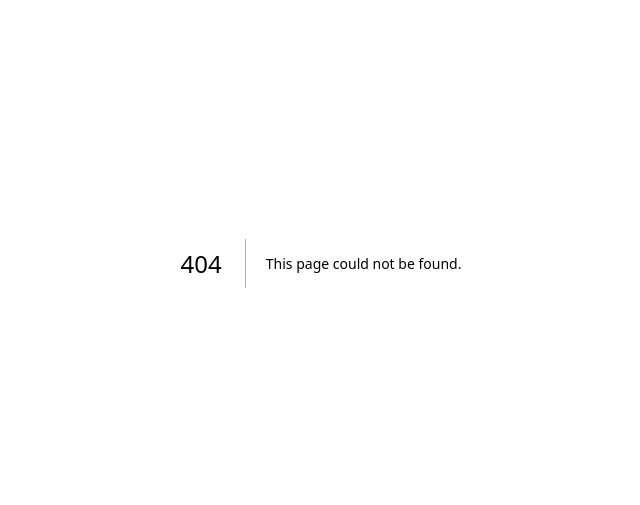
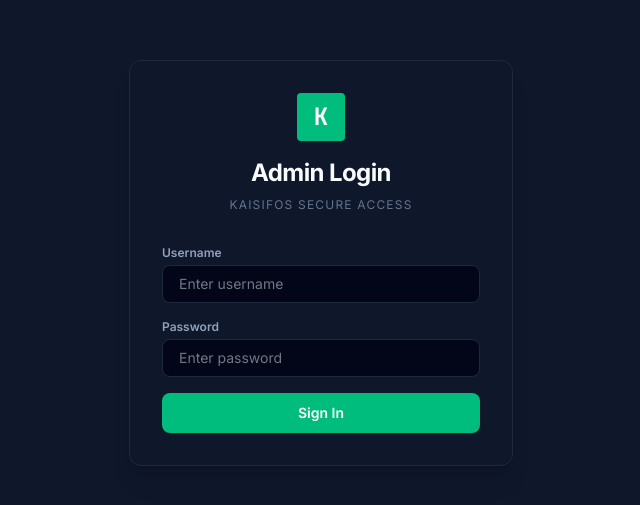
Before and after one commit to jittergitter05/KaisifOS, a Next.js app: page /login in a window 1280 px wide. Before the commit this address had no page. Shown: the part 137-642 px from the top of the page, without its empty margins (319-959 px from the left). Built offline with nearby package versions, Linux system fonts and the light colour scheme.

Commit message:
feat: implement custom cookie-based authentication
Replace Basic Auth with a custom cookie-based login flow. Add login page, authentication API route, and update middleware to handle protected routes and unauthorized redirects.

```diff
--- a/app/admin/digest/page.tsx
+++ b/app/admin/digest/page.tsx
@@ -6,10 +6,20 @@ import Link from 'next/link';
 export default function DigestPage() {
   const [jobs, setJobs] = useState<any[]>([]);
   const [loading, setLoading] = useState(true);
+  const [error, setError] = useState<string | null>(null);
 
   useEffect(() => {
-    fetch('/api/admin/sheet-sync').then(res => res.json()).then(data => {
-        if (data.rows) {
+    fetch('/api/admin/sheet-sync')
+      .then(async res => {
+        if (res.status === 401) {
+          window.location.href = '/login';
+          return null;
+        }
+        if (!res.ok) throw new Error('Failed to fetch data');
+        return res.json();
+      })
+      .then(data => {
+        if (data && data.rows) {
           const todayStr = new Date().toISOString().split('T')[0];
           const parsedJobs = data.rows.map((r: any[], i: number) => ({
             rowId: i + 1, Date: r[0] || '', Title: r[2] || '', Company: r[3] || '',
@@ -19,7 +29,12 @@ export default function DigestPage() {
           setJobs(parsedJobs.sort((a,b) => b.Score - a.Score));
         }
         setLoading(false);
-      }).catch(() => setLoading(false));
+      })
+      .catch((err) => {
+        console.error(err);
+        setError('Failed to load digest data.');
+        setLoading(false);
+      });
   }, []);
 
   return (
@@ -33,6 +48,7 @@ export default function DigestPage() {
       </header>
       <main className="flex-1 py-8 px-4 sm:px-6 lg:px-8 max-w-4xl mx-auto w-full pb-24">
         {loading ? <div className="text-center py-12 text-slate-500 font-mono text-xs">Loading today's matches...</div> :
+         error ? <div className="text-center py-12 text-slate-500 font-mono text-xs text-red-400">{error}</div> :
          jobs.length === 0 ? <div className="text-center py-12 bg-slate-900 rounded-xl shadow-sm border border-slate-800 text-slate-400 gap-4 flex flex-col items-center"><p className="text-sm font-medium text-white">No top matches found today.</p><p className="text-[10px] font-mono text-slate-500 tracking-wider">Cron will run again tomorrow at 08:00 UTC</p></div> :
          <div className="space-y-6 pb-12">{jobs.map(job => <JobCard key={job.rowId} job={job} />)}</div>}
       </main>
--- a/app/admin/tracker/page.tsx
+++ b/app/admin/tracker/page.tsx
@@ -15,9 +15,20 @@ export default function TrackerPage() {
   const [loading, setLoading] = useState(true);
   const [filter, setFilter] = useState('ALL');
 
+  const [error, setError] = useState<string | null>(null);
+
   useEffect(() => {
-    fetch('/api/admin/sheet-sync').then(res => res.json()).then(data => {
-        if (data.rows) {
+    fetch('/api/admin/sheet-sync')
+      .then(async res => {
+        if (res.status === 401) {
+          window.location.href = '/login';
+          return null;
+        }
+        if (!res.ok) throw new Error('Failed to fetch data');
+        return res.json();
+      })
+      .then(data => {
+        if (data && data.rows) {
           const parsedJobs = data.rows.map((r: any[], i: number) => ({
             rowId: i + 1, date: r[0] || '', id: r[1] || '', title: r[2] || '', company: r[3] || '',
             score: parseInt(r[4] || '0', 10), url: r[7] || '', dm: r[8] || '', status: r[10] || 'NEW',
@@ -25,7 +36,12 @@ export default function TrackerPage() {
           setJobs(parsedJobs.reverse());
         }
         setLoading(false);
-      }).catch(() => setLoading(false));
+      })
+      .catch((err) => {
+        console.error(err);
+        setError('Failed to load tracker data. Please check your connection.');
+        setLoading(false);
+      });
   }, []);
 
   const updateStatus = async (rowId: number, newStatus: string) => {
@@ -161,6 +177,8 @@ export default function TrackerPage() {
               <tbody className="divide-y divide-slate-800">
                 {loading ? (
                   <tr><td colSpan={5} className="px-6 py-12 text-center text-sm font-mono text-slate-500">Loading tracker data...</td></tr>
+                ) : error ? (
+                  <tr><td colSpan={5} className="px-6 py-12 text-center text-sm font-mono text-red-400">{error}</td></tr>
                 ) : filteredJobs.length === 0 ? (
                   <tr><td colSpan={5} className="px-6 py-12 text-center text-sm font-mono text-slate-500">No jobs found.</td></tr>
                 ) : (
--- /dev/null
+++ b/app/api/auth/login/route.ts
@@ -0,0 +1,30 @@
+import { NextRequest, NextResponse } from 'next/server';
+
+export async function POST(req: NextRequest) {
+  try {
+    const { username, password } = await req.json();
+
+    const adminUser = process.env.ADMIN_USERNAME;
+    const adminPass = process.env.ADMIN_PASSWORD;
+
+    if (!adminUser || !adminPass) {
+      return NextResponse.json({ error: 'Server configuration error' }, { status: 500 });
+    }
+
+    if (username === adminUser && password === adminPass) {
+      const response = NextResponse.json({ success: true }, { status: 200 });
+      response.cookies.set('kaisifos_auth', 'authenticated', {
+        httpOnly: true,
+        secure: process.env.NODE_ENV === 'production',
+        sameSite: 'strict',
+        maxAge: 60 * 60 * 24 * 7, // 1 week
+        path: '/',
+      });
+      return response;
+    }
+
+    return NextResponse.json({ error: 'Invalid username or password' }, { status: 401 });
+  } catch (error) {
+    return NextResponse.json({ error: 'Bad request' }, { status: 400 });
+  }
+}
--- /dev/null
+++ b/app/api/auth/logout/route.ts
@@ -0,0 +1,7 @@
+import { NextRequest, NextResponse } from 'next/server';
+
+export async function POST(req: NextRequest) {
+  const response = NextResponse.json({ success: true }, { status: 200 });
+  response.cookies.delete('kaisifos_auth');
+  return response;
+}
--- /dev/null
+++ b/app/login/page.tsx
@@ -0,0 +1,106 @@
+'use client';
+import React, { useState } from 'react';
+import { useRouter } from 'next/navigation';
+
+export default function LoginPage() {
+  const [username, setUsername] = useState('');
+  const [password, setPassword] = useState('');
+  const [error, setError] = useState('');
+  const [loading, setLoading] = useState(false);
+  const router = useRouter();
+
+  const handleLogin = async (e: React.FormEvent) => {
+    e.preventDefault();
+    if (!username || !password) {
+      setError('Please fill in all fields.');
+      return;
+    }
+
+    setLoading(true);
+    setError('');
+
+    try {
+      const res = await fetch('/api/auth/login', {
+        method: 'POST',
+        headers: {
+          'Content-Type': 'application/json',
+        },
+        body: JSON.stringify({ username, password }),
+      });
+
+      const data = await res.json();
+
+      if (res.ok) {
+        router.push('/admin/tracker');
+      } else {
+        setError(data.error || 'Invalid credentials');
+      }
+    } catch (err) {
+      setError('An error occurred during login. Please try again.');
+    } finally {
+      setLoading(false);
+    }
+  };
+
+  return (
+    <div className="flex flex-col min-h-screen w-full bg-slate-900 text-slate-50 items-center justify-center p-4">
+      <div className="w-full max-w-sm bg-slate-900 border border-slate-800 rounded-xl p-8 shadow-xl">
+        <div className="flex flex-col items-center mb-8">
+          <div className="w-12 h-12 bg-emerald-500 rounded flex items-center justify-center font-bold text-white font-mono text-2xl mb-4">K</div>
+          <h1 className="text-2xl font-bold tracking-tight">Admin Login</h1>
+          <p className="text-xs text-slate-500 uppercase tracking-widest mt-2">KaisifOS Secure Access</p>
+        </div>
+
+        {error && (
+          <div className="bg-red-500/10 border border-red-500/50 text-red-400 p-3 rounded-lg text-sm mb-6 text-center">
+            {error}
+          </div>
+        )}
+
+        <form onSubmit={handleLogin} className="space-y-4">
+          <div>
+            <label className="block text-xs font-semibold text-slate-400 mb-1" htmlFor="username">Username</label>
+            <input
+              id="username"
+              type="text"
+              className="w-full bg-slate-950 border border-slate-800 rounded-lg px-4 py-2 text-sm text-slate-200 focus:outline-none focus:border-emerald-500 transition-colors"
+              value={username}
+              onChange={(e) => setUsername(e.target.value)}
+              disabled={loading}
+              placeholder="Enter username"
+            />
+          </div>
+          <div>
+            <label className="block text-xs font-semibold text-slate-400 mb-1" htmlFor="password">Password</label>
+            <input
+              id="password"
+              type="password"
+              className="w-full bg-slate-950 border border-slate-800 rounded-lg px-4 py-2 text-sm text-slate-200 focus:outline-none focus:border-emerald-500 transition-colors"
+              value={password}
+              onChange={(e) => setPassword(e.target.value)}
+              disabled={loading}
+              placeholder="Enter password"
+            />
+          </div>
+          <button
+            type="submit"
+            disabled={loading}
+            className="w-full bg-emerald-500 hover:bg-emerald-400 text-white font-semibold py-2.5 rounded-lg text-sm transition-colors mt-4 focus:outline-none focus:ring-2 focus:ring-emerald-500 focus:ring-offset-2 focus:ring-offset-slate-900 disabled:opacity-50 disabled:cursor-not-allowed flex items-center justify-center"
+          >
+            {loading ? (
+              <span className="flex items-center">
+                <svg className="animate-spin -ml-1 mr-2 h-4 w-4 text-white" xmlns="http://www.w3.org/2000/svg" fill="none" viewBox="0 0 24 24">
+                  <circle className="opacity-25" cx="12" cy="12" r="10" stroke="currentColor" strokeWidth="4"></circle>
+                  <path className="opacity-75" fill="currentColor" d="M4 12a8 8 0 018-8V0C5.373 0 0 5.373 0 12h4zm2 5.291A7.962 7.962 0 014 12H0c0 3.042 1.135 5.824 3 7.938l3-2.647z"></path>
+                </svg>
+                Signing in...
+              </span>
+            ) : (
+              'Sign In'
+            )}
+          </button>
+        </form>
+      </div>
+    </div>
+  );
+}
--- a/middleware.ts
+++ b/middleware.ts
@@ -1,37 +1,32 @@
 import { NextRequest, NextResponse } from 'next/server';
 
 export function middleware(req: NextRequest) {
-  const adminUser = process.env.ADMIN_USERNAME;
-  const adminPass = process.env.ADMIN_PASSWORD;
-
-  const isProtectedPath = req.nextUrl.pathname.startsWith('/admin') || req.nextUrl.pathname.startsWith('/api/admin');
+  const isProtectedPath =
+    req.nextUrl.pathname.startsWith('/admin') ||
+    req.nextUrl.pathname.startsWith('/api/admin');
 
   if (!isProtectedPath) {
     return NextResponse.next();
   }
 
-  if (!adminUser || !adminPass) {
-      return NextResponse.next();
+  const authCookie = req.cookies.get('kaisifos_auth')?.value;
+
+  if (authCookie === 'authenticated') {
+    return NextResponse.next();
   }
 
-  const basicAuth = req.headers.get('authorization');
-  if (basicAuth) {
-    const authValue = basicAuth.split(' ')[1];
-    const [user, pwd] = Buffer.from(authValue, 'base64').toString().split(':');
-
-    if (user === adminUser && pwd === adminPass) {
-      return NextResponse.next();
-    }
+  // If doing an API request, return 401 JSON so the client can handle it
+  if (req.nextUrl.pathname.startsWith('/api/')) {
+    return NextResponse.json({ error: 'Unauthorized' }, { status: 401 });
   }
 
-  return new NextResponse('Unauthorized', {
-    status: 401,
-    headers: {
-      'WWW-Authenticate': 'Basic realm="KaisifOS Admin Tool"',
-    },
-  });
+  // Otherwise, redirect to login page
+  const url = req.nextUrl.clone();
+  url.pathname = '/login';
+  // Optional: url.searchParams.set('redirect', req.nextUrl.pathname);
+  return NextResponse.redirect(url);
 }
 
 export const config = {
-  matcher: ['/((?!_next/static|_next/image|favicon.ico).*)'],
+  matcher: ['/((?!_next/static|_next/image|favicon.ico|login|api/auth).*)'],
 };
```
